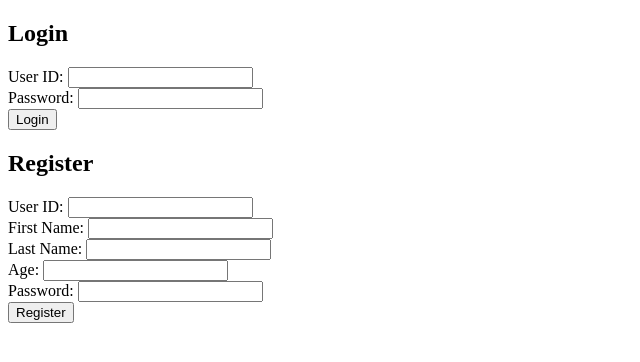
After one commit to Harshith24/CS348-Project-Harshith, a Flask app: page /home in a window 1280 px wide. The commit adds this page. Shown: the top 362 px of the page, without its empty margins (0-640 px from the left). Run offline with Flask 3, Linux system fonts and the light colour scheme.

Commit message:
added basic login

```diff
--- a/app.py
+++ b/app.py
@@ -1,4 +1,4 @@
-from flask import Flask, send_from_directory, request, jsonify, render_template
+from flask import Flask, send_from_directory, request, jsonify, render_template, redirect, url_for, session
 from flask_sqlalchemy import SQLAlchemy
 from sqlalchemy import text
 
@@ -20,17 +20,56 @@ class Book(db.Model):
 
 class User(db.Model):
     __tablename__ = 'users'
-    id = db.Column(db.Integer, primary_key=True)
-    name = db.Column(db.String(100), nullable=False)
-    email = db.Column(db.String(100), unique=True, nullable=False)
+    #id = db.Column(db.Integer, primary_key=True)
+    user_id = db.Column(db.String(50), primary_key=True, unique=True, nullable=False)
+    first_name = db.Column(db.String(50), nullable=False)
+    last_name = db.Column(db.String(50), nullable=False)
+    age = db.Column(db.Integer, nullable=False)
+    password = db.Column(db.String(50), nullable=False)
 
 @app.route('/')
 def main_page():
     return 'Home page'
 
-@app.route('/home')
-def serve():
-    return send_from_directory(app.static_folder, 'index.html')
+@app.route('/home', methods=['GET', 'POST'])
+def home():
+    if request.method == 'POST':
+        form_type = request.form.get('form_type')
+
+        if form_type == 'login':
+            # Login form
+            user_id = request.form.get('login_user_id')
+            password = request.form.get('login_password')
+            user = User.query.filter_by(user_id=user_id).first()
+
+            if user and user.password == password:
+                return jsonify({'success': True, 'message': 'Login successful! Redirecting...'})
+            else:
+                return jsonify({'success': False, 'message': 'Invalid login credentials. Please try again.'})
+
+        elif form_type == 'register':
+            # Registration form
+            user_id = request.form.get('register_user_id')
+            first_name = request.form.get('first_name')
+            last_name = request.form.get('last_name')
+            age = request.form.get('age')
+            password = request.form.get('register_password')
+
+            # Check if the user ID already exists
+            if User.query.filter_by(user_id=user_id).first():
+                return jsonify({'success': False, 'message': 'User ID already exists! Please choose a different one.'})
+
+            # Create a new user
+            new_user = User(user_id=user_id, first_name=first_name, last_name=last_name, age=age, password=password)
+            db.session.add(new_user)
+            db.session.commit()
+            return jsonify({'success': False, 'message': 'Registration successful! Please log in.'})
+
+    return render_template('home.html')
+
+@app.route('/library')
+def library():
+    return send_from_directory(app.static_folder, 'library.html')
 
 @app.route('/add_book', methods=['POST'])
 def add_book():
--- /dev/null
+++ b/templates/home.html
@@ -0,0 +1,57 @@
+<!DOCTYPE html>
+<html lang="en">
+<head>
+    <meta charset="UTF-8">
+    <meta name="viewport" content="width=device-width, initial-scale=1.0">
+    <title>Library Login and Registration</title>
+</head>
+<body>
+    <h2>Login</h2>
+    <form id="loginForm" action="{{ url_for('home') }}" method="post">
+        <input type="hidden" name="form_type" value="login">
+        <label>User ID:</label>
+        <input type="text" name="login_user_id" required><br>
+        <label>Password:</label>
+        <input type="password" name="login_password" required><br>
+        <button type="submit">Login</button>
+    </form>
+
+    <h2>Register</h2>
+    <form id="registerForm" action="{{ url_for('home') }}" method="post">
+        <input type="hidden" name="form_type" value="register">
+        <label>User ID:</label>
+        <input type="text" name="register_user_id" required><br>
+        <label>First Name:</label>
+        <input type="text" name="first_name" required><br>
+        <label>Last Name:</label>
+        <input type="text" name="last_name" required><br>
+        <label>Age:</label>
+        <input type="number" name="age" required><br>
+        <label>Password:</label>
+        <input type="password" name="register_password" required><br>
+        <button type="submit">Register</button>
+    </form>
+
+    <script>
+        // Handle form submission and display response as a popup
+        async function handleFormSubmit(event, formId) {
+            event.preventDefault();
+            const form = document.getElementById(formId);
+            const formData = new FormData(form);
+            const response = await fetch(form.action, {
+                method: form.method,
+                body: formData
+            });
+
+            const result = await response.json();
+            alert(result.message);
+            if (result.success && formId === 'loginForm') {
+                window.location.href = "{{ url_for('library') }}";
+            }
+        }
+
+        document.getElementById('loginForm').onsubmit = (event) => handleFormSubmit(event, 'loginForm');
+        document.getElementById('registerForm').onsubmit = (event) => handleFormSubmit(event, 'registerForm');
+    </script>
+</body>
+</html>
--- a/templates/report.html
+++ b/templates/report.html
@@ -37,6 +37,6 @@
             {% endfor %}
         </tbody>
     </table>
-    <a href="/home"><button>Back to Home</button></a>
+    <a href="/library"><button>Back</button></a>
 </body>
 </html>
```
Also changed, not shown: frontend/public/index.html (deleted, +0 -245 lines), frontend/public/library.html (added, +246 -0 lines).
